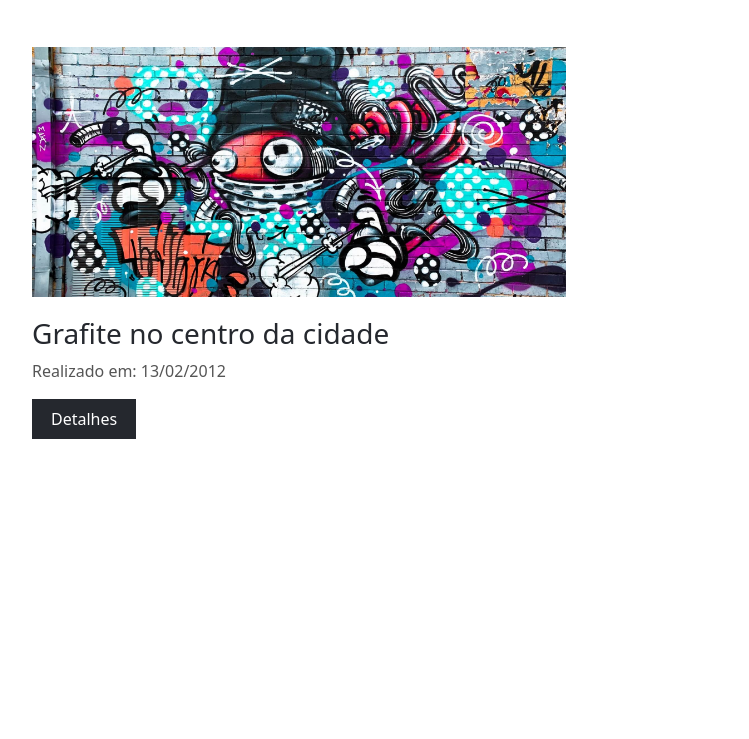
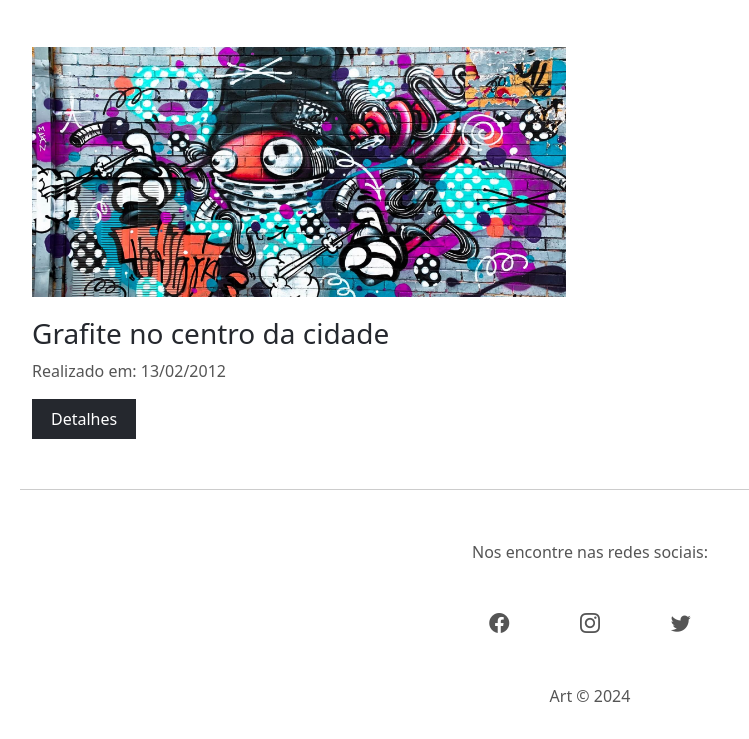
Before and after one commit to giovannaba/bootstrap, a plain HTML site: page projeto1/index.html in a window 1280 px wide. Shown: the part 1549-2288 px from the top of the page, without its empty margins (50-799 px from the left). Before the commit the page ends 2038 px from the top, so only its background shows below. Drawn offline with nearby package versions, Linux system fonts and the light colour scheme.

Commit message:
finalizando o footer e o projeto

```diff
--- a/projeto1/assets/css/styles.css
+++ b/projeto1/assets/css/styles.css
@@ -123,3 +123,33 @@ a, i {
     height: 250px;
     margin-bottom: 20px;
 }
+
+/* FOOTER */
+
+footer {
+    border-top: 1px solid #CCC;
+    height: 250px;
+    padding: 30px;
+}
+
+footer i {
+    font-size: 20px;
+}
+
+#social-icons-container {
+    padding: 25px;
+}
+
+#social-icons-container div {
+    text-align: center;
+}
+
+
+footer p {
+    text-align: center;
+    margin: 20px;
+}
+
+a:hover i {
+    color: #C1B696;
+}
--- a/projeto1/index.html
+++ b/projeto1/index.html
@@ -51,7 +51,7 @@
         <div class="col-12">
             <h1>Artes em destaque</h1>
         </div>
-        <div class="row gx-5">
+        <div class="row gx-md-5">
             <div class="col-12 col-md-6">
                 <div class="small-image-container center-image" id="img-2"></div>
                 <h3>Obra de Arthur</h3>
@@ -83,10 +83,25 @@
                 <a href="#" class="btn">Detalhes</a>
             </div>
         </div>
-
     </div>
 
+    <!-- FOOTER -->
+    <footer class="container">
+        <p class="secondary-color">Nos encontre nas redes sociais:</p>
+        <div class="row justify-content-center" id="social-icons-container">
+            <div class="col-1">
+                <a href="#"><i class="bi bi-facebook secondary-color"></i></a>
+            </div>
+            <div class="col-1">
+                <a href="#"><i class="bi bi-instagram secondary-color"></i></a>
+            </div>
+            <div class="col-1">
+                <a href="#"><i class="bi bi-twitter secondary-color"></i></a>
+            </div>
+        </div>
+        <p class="secondary-color">Art &copy; 2024</p>
 
+    </footer>
 
 
     <script src="https://cdn.jsdelivr.net/npm/bootstrap@5.3.3/dist/js/bootstrap.bundle.min.js" integrity="sha384-YvpcrYf0tY3lHB60NNkmXc5s9fDVZLESaAA55NDzOxhy9GkcIdslK1eN7N6jIeHz" crossorigin="anonymous"></script>
```
